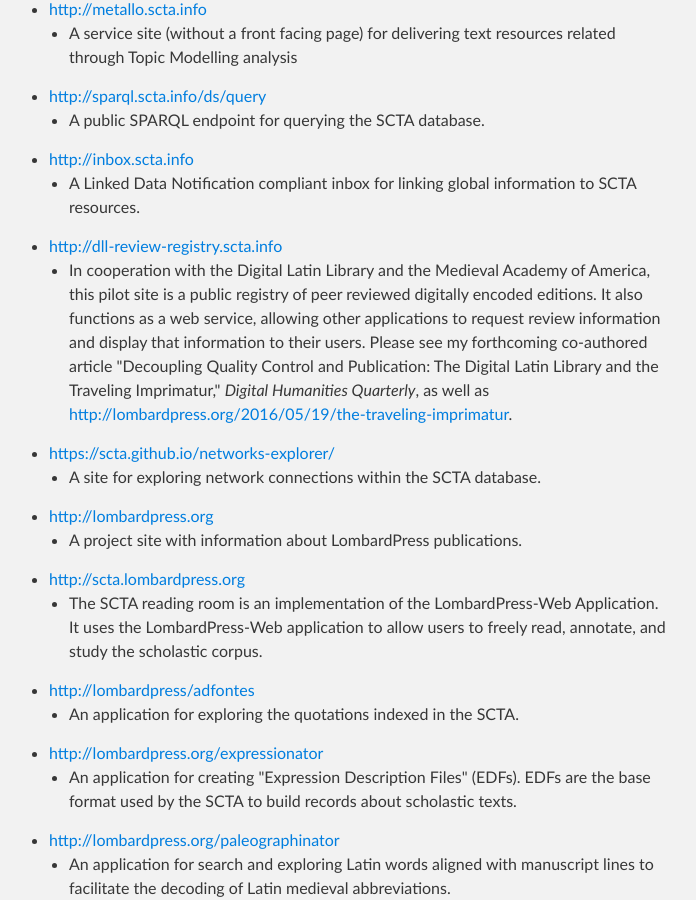
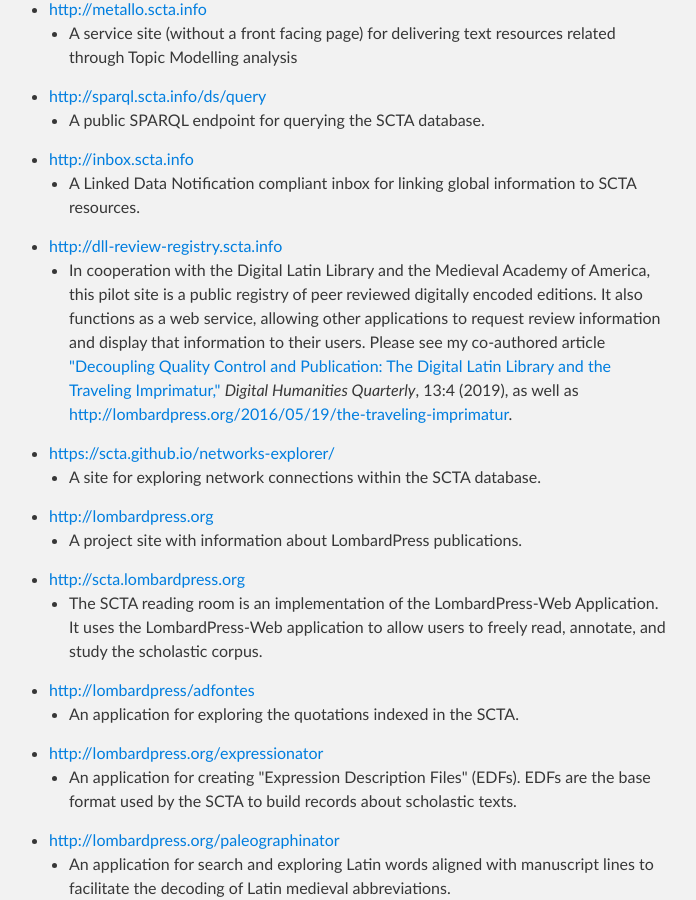
Before and after one commit to jeffreycwitt/jeffreycwitt.github.io, a Jekyll site: the page built from pages/digitalprojects.html, in a window 1280 px wide and 900 px high, scrolled down 2415 px. Shown: the whole window, without its empty margins (291-987 px from the left). Built offline with Jekyll 4.4.1, drawn with Linux system fonts in a browser that asks for light colours.

Commit message:
updated dprojects

```diff
--- a/pages/digitalprojects.html
+++ b/pages/digitalprojects.html
@@ -350,10 +350,10 @@
             <li class="cv-list">In cooperation with the Digital Latin Library and the Medieval Academy of America,
                this pilot site is a public registry of peer reviewed digitally encoded editions.
                It also functions as a web service, allowing other applications to request review
-               information and display that information to their users. Please see my forthcoming
-               co-authored article
-               "Decoupling Quality Control and Publication: The Digital Latin Library and the Traveling
-               Imprimatur," <em>Digital Humanities Quarterly</em>,
+               information and display that information to their users. Please see my co-authored
+               article
+               <a href="https://digitalhumanities.org/dhq/vol/13/4/000438/000438.html">"Decoupling Quality Control and Publication: The Digital Latin Library and the Traveling
+                  Imprimatur,"</a> <em>Digital Humanities Quarterly</em>, 13:4 (2019),
                as well as
                <a href="http://lombardpress.org/2016/05/19/the-traveling-imprimatur">http://lombardpress.org/2016/05/19/the-traveling-imprimatur</a>.
             </li>
```
